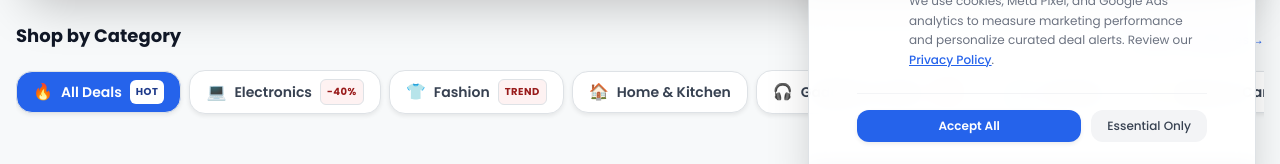
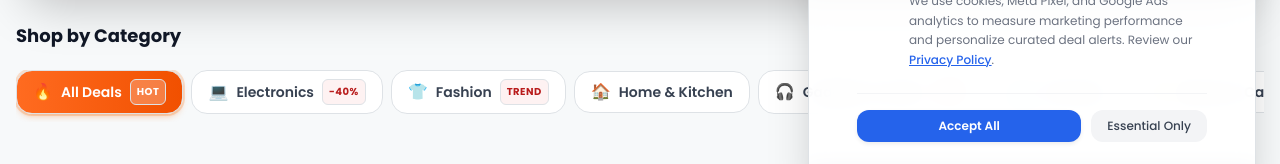
Before and after one commit to Dhanush-kumar-dk/ProductionIyzzo, a React (Vite) app: page / in a window 1280 px wide. Shown: the part 593-757 px from the top of the page. Built offline with nearby package versions, Linux system fonts and the light colour scheme; no server answers.

Commit message:
fix: resolve category chip click color issue with toggleable selection and brand orange gradient

```diff
--- a/src/components/CategoryStrip.tsx
+++ b/src/components/CategoryStrip.tsx
@@ -25,44 +25,66 @@ export default function CategoryStrip({
   selectedCategory,
   onSelectCategory,
 }: CategoryStripProps) {
+  const currentCategoryClean = (selectedCategory || "").trim().toLowerCase();
+
+  const handleCategoryClick = (cat: Category) => {
+    // If clicking "all" or clicking the currently active category, reset to all deals
+    const isCurrentlyActive =
+      cat.id === "all" ||
+      currentCategoryClean === cat.name.toLowerCase() ||
+      currentCategoryClean === cat.id.toLowerCase();
+
+    if (isCurrentlyActive) {
+      onSelectCategory("");
+    } else {
+      onSelectCategory(cat.name);
+    }
+  };
+
   return (
-    <div className="w-full px-3 sm:px-6 lg:px-12 py-4 sm:py-6 font-poppins">
+    <div className="w-full px-3 sm:px-6 lg:px-12 py-4 sm:py-5 font-poppins">
       <div className="flex items-center justify-between mb-2.5 sm:mb-3">
-        <h2 className="text-sm sm:text-lg font-bold text-gray-900 flex items-center gap-2">
+        <h2 className="text-sm sm:text-base md:text-lg font-bold text-gray-900 flex items-center gap-2">
           <span>Shop by Category</span>
         </h2>
-        <span
-          onClick={() => onSelectCategory("")}
-          className="text-xs text-blue-600 hover:underline cursor-pointer font-medium"
-        >
-          View All Categories →
-        </span>
+        {selectedCategory && (
+          <button
+            onClick={() => onSelectCategory("")}
+            className="text-xs text-orange-600 hover:text-orange-700 hover:underline font-semibold flex items-center gap-1 transition"
+          >
+            <span>Reset to All Deals</span>
+            <span>✕</span>
+          </button>
+        )}
       </div>
 
-      <div className="flex items-center gap-2 sm:gap-3.5 overflow-x-auto pb-2 scrollbar-none touch-scroll pr-4">
+      <div className="flex items-center gap-2 sm:gap-3 overflow-x-auto pb-2 scrollbar-none touch-scroll pr-4">
         {categories.map((cat) => {
           const isSelected =
-            selectedCategory.toLowerCase() === cat.id.toLowerCase() ||
-            (cat.id === "all" && !selectedCategory);
+            (cat.id === "all" && (!selectedCategory || currentCategoryClean === "all" || currentCategoryClean === "all deals")) ||
+            (Boolean(selectedCategory) &&
+              (currentCategoryClean === cat.name.toLowerCase() ||
+                currentCategoryClean === cat.id.toLowerCase()));
 
           return (
             <button
               key={cat.id}
-              onClick={() => onSelectCategory(cat.id === "all" ? "" : cat.name)}
-              className={`flex-shrink-0 relative flex items-center gap-2 px-3 sm:px-4 py-2 sm:py-2.5 rounded-xl sm:rounded-2xl border transition-all duration-200 text-xs sm:text-sm font-semibold shadow-sm active:scale-95 ${
+              type="button"
+              onClick={() => handleCategoryClick(cat)}
+              className={`flex-shrink-0 relative flex items-center gap-2 px-3.5 sm:px-4 py-2 sm:py-2.5 rounded-xl sm:rounded-2xl border transition-all duration-200 text-xs sm:text-sm font-semibold shadow-2xs active:scale-95 cursor-pointer ${
                 isSelected
-                  ? "bg-blue-600 border-blue-600 text-white shadow-md"
-                  : "bg-white border-gray-200 text-gray-700 hover:bg-gray-50 hover:border-gray-300"
+                  ? "bg-gradient-to-r from-[#FF6B20] to-[#F15000] border-transparent text-white shadow-md shadow-orange-500/25 ring-2 ring-orange-500/20"
+                  : "bg-white border-gray-200/90 text-gray-700 hover:bg-gray-50 hover:border-gray-300"
               }`}
             >
               <span className="text-sm sm:text-base">{cat.icon}</span>
-              <span>{cat.name}</span>
+              <span className="whitespace-nowrap">{cat.name}</span>
               {cat.badge && (
                 <span
                   className={`text-[9px] sm:text-[10px] px-1.5 py-0.5 rounded-md font-bold uppercase tracking-wider ${
                     isSelected
-                      ? "bg-white text-blue-900 shadow-2xs"
-                      : "bg-red-50 text-red-800 border border-red-200"
+                      ? "bg-white/25 text-white border border-white/30 backdrop-blur-xs"
+                      : "bg-red-50 text-red-700 border border-red-200/70"
                   }`}
                 >
                   {cat.badge}
```
